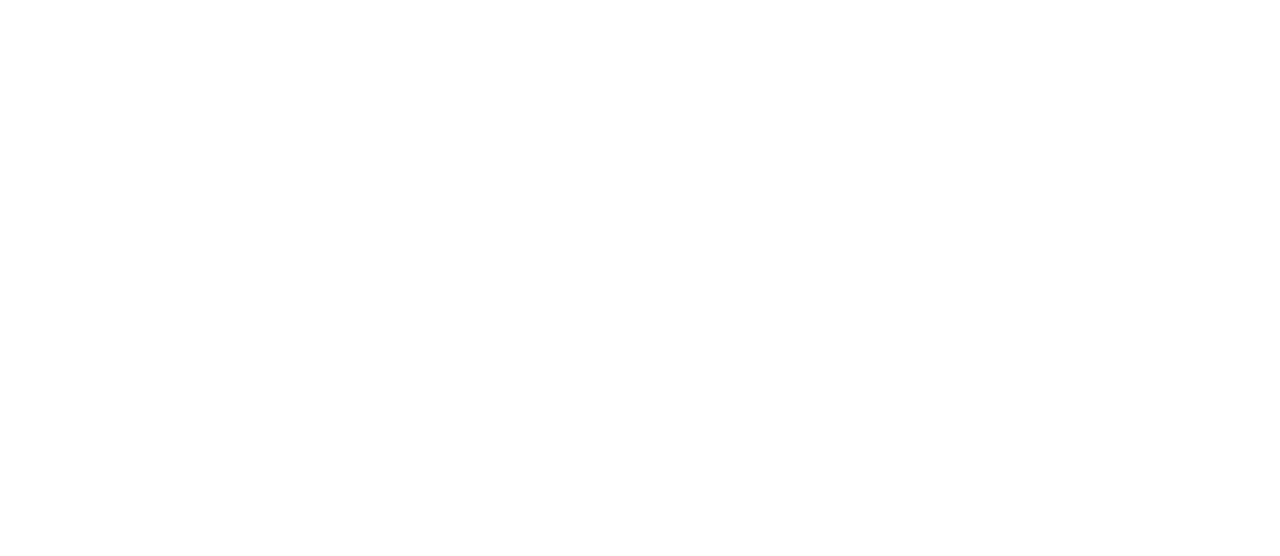
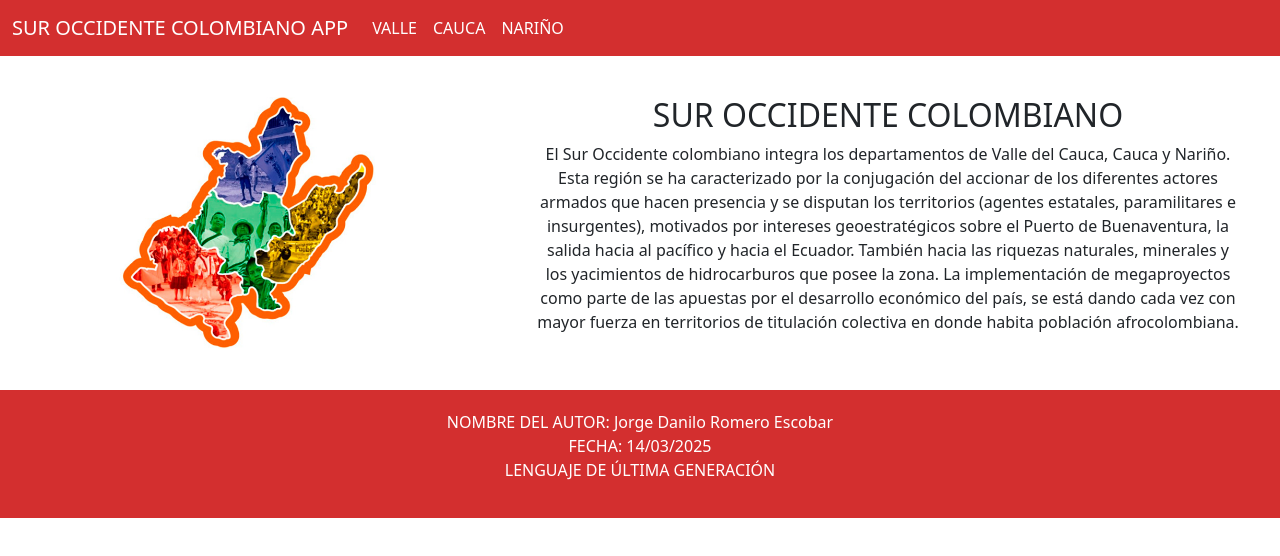
Before and after one commit to Danilo451/repocitorio.github.io, a plain HTML site: page index.html in a window 1280 px wide. Drawn offline with nearby package versions, Linux system fonts and the light colour scheme.

Commit message:
APLICACIÓN SUR OCCIDENTE

```diff
--- a/index.html
+++ b/index.html
@@ -1,11 +1,49 @@
 <!DOCTYPE html>
-<html lang="en">
+<html lang="es">
+
 <head>
-    <meta charset="UTF-8">
-    <meta name="viewport" content="width=device-width, initial-scale=1.0">
-    <title>Documen t</title>
+  <meta charset="UTF-8">
+  <meta name="viewport" content="width=device-width, initial-scale=1.0">
+  <title>Aplicación Sur Occidente</title>
+  <link rel="stylesheet" href="style.css">
+  <link href="https://cdn.jsdelivr.net/npm/bootstrap@5.3.3/dist/css/bootstrap.min.css" rel="stylesheet"
+    integrity="sha384-QWTKZyjpPEjISv5WaRU9OFeRpok6YctnYmDr5pNlyT2bRjXh0JMhjY6hW+ALEwIH" crossorigin="anonymous">
+  <script src="https://cdn.jsdelivr.net/npm/bootstrap@5.3.3/dist/js/bootstrap.bundle.min.js"
+    integrity="sha384-YvpcrYf0tY3lHB60NNkmXc5s9fDVZLESaAA55NDzOxhy9GkcIdslK1eN7N6jIeHz" crossorigin="anonymous"></script>
 </head>
+
 <body>
+  <nav class="navbar navbar-expand-lg">
+    <div class="container-fluid">
+      <a class="navbar-brand" href="#">SUR OCCIDENTE COLOMBIANO APP</a>
+      <button class="navbar-toggler" type="button" data-bs-toggle="collapse" data-bs-target="#navbarNav"
+        aria-controls="navbarNav" aria-expanded="false" aria-label="Toggle navigation">
+        <span class="navbar-toggler-icon"></span>
+      </button>
+      <div class="collapse navbar-collapse" id="navbarNav">
+        <ul class="navbar-nav">
+          <li class="nav-item"><a class="nav-link" href="#">VALLE</a></li>
+          <li class="nav-item"><a class="nav-link" href="#">CAUCA</a></li>
+          <li class="nav-item"><a class="nav-link" href="#">NARIÑO</a></li>
+        </ul>
+      </div>
+    </div>
+  </nav>
+
+  <div class="contenedor">
+    <div class="contenedor-1">
+      <img src="img/SUROCCIDENTE.jpg" alt="Imagen Sur Occidente">
+    </div>
+    <div class="contenedor-2">
+      <h2>SUR OCCIDENTE COLOMBIANO</h2>
+      <p>El Sur Occidente colombiano integra los departamentos de Valle del Cauca, Cauca y Nariño. Esta región se ha caracterizado por la conjugación del accionar de los diferentes actores armados que hacen presencia y se disputan los territorios (agentes estatales, paramilitares e insurgentes), motivados por intereses geoestratégicos sobre el Puerto de Buenaventura, la salida hacia al pacífico y hacia el Ecuador. También hacia las riquezas naturales, minerales y los yacimientos de hidrocarburos que posee la zona. La implementación de megaproyectos como parte de las apuestas por el desarrollo económico del país, se está dando cada vez con mayor fuerza en territorios de titulación colectiva en donde habita población afrocolombiana.</p>
+    </div>
+  </div>
+
+  <div class="footer">
+    <p>NOMBRE DEL AUTOR: Jorge Danilo Romero Escobar<br>FECHA: 14/03/2025<br>LENGUAJE DE ÚLTIMA GENERACIÓN</p>
+  </div>
 
 </body>
+
 </html>
--- a/style.css
+++ b/style.css
@@ -0,0 +1,44 @@
+body {
+    margin: 0;
+    padding: 0;
+    font-family: Arial, sans-serif;
+  }
+
+  .navbar {
+    background-color: #d32f2f;
+  }
+
+  .navbar-brand, .nav-link {
+    color: white !important;
+  }
+
+  .contenedor {
+    display: flex;
+    justify-content: center;
+    align-items: center;
+    margin: 20px;
+  }
+
+  .contenedor-1 {
+    width: 40%;
+    text-align: center;
+  }
+
+  .contenedor-1 img {
+    max-width: 100%;
+    height: auto;
+  }
+
+  .contenedor-2 {
+    width: 60%;
+    padding: 20px;
+    text-align: center;
+  }
+
+  .footer {
+    background-color: #d32f2f;
+    color: white;
+    text-align: center;
+    padding: 20px;
+    margin-top: 20px;
+  }
```
Also changed, not shown: Cauca/img/CAUCA.jpg (added), Nariño/img/NARIÑO.jpg (added), Valle/img/VALLE.jpg (added), img/SUROCCIDENTE.jpg (added).
